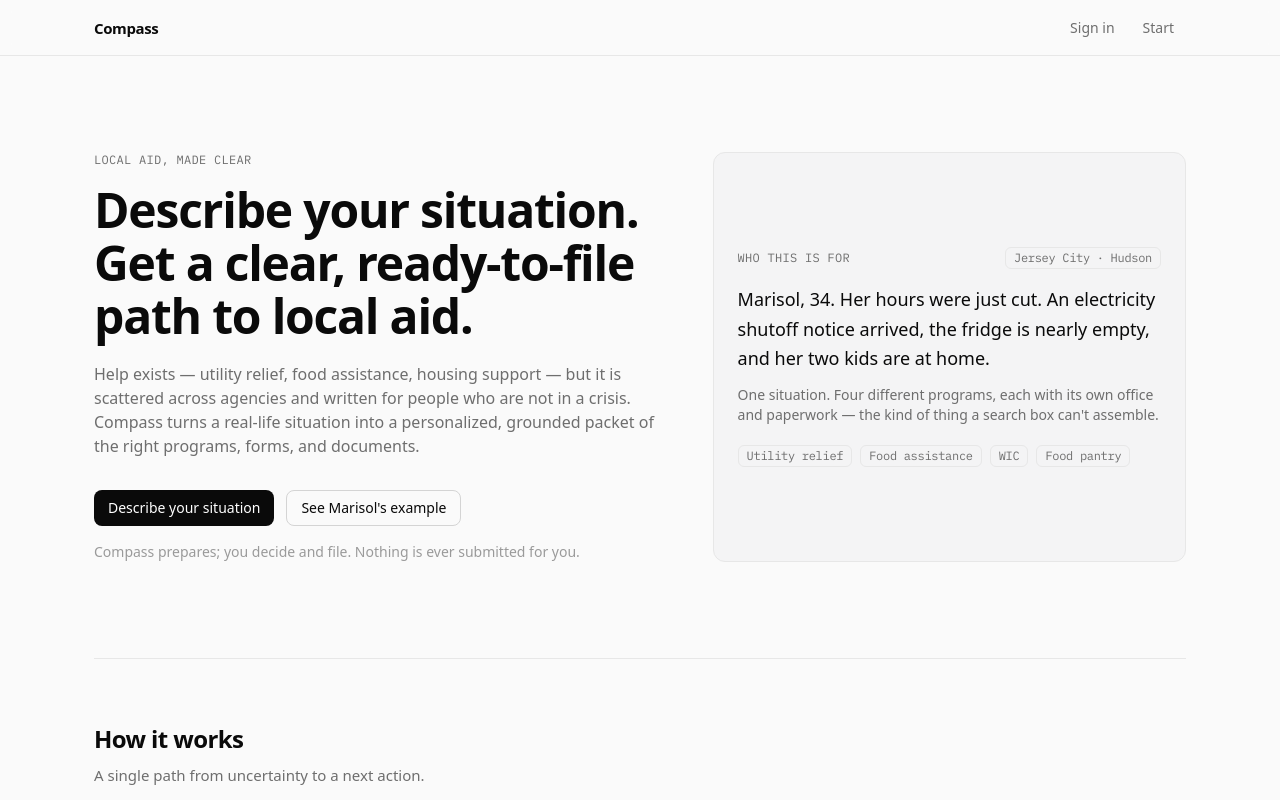
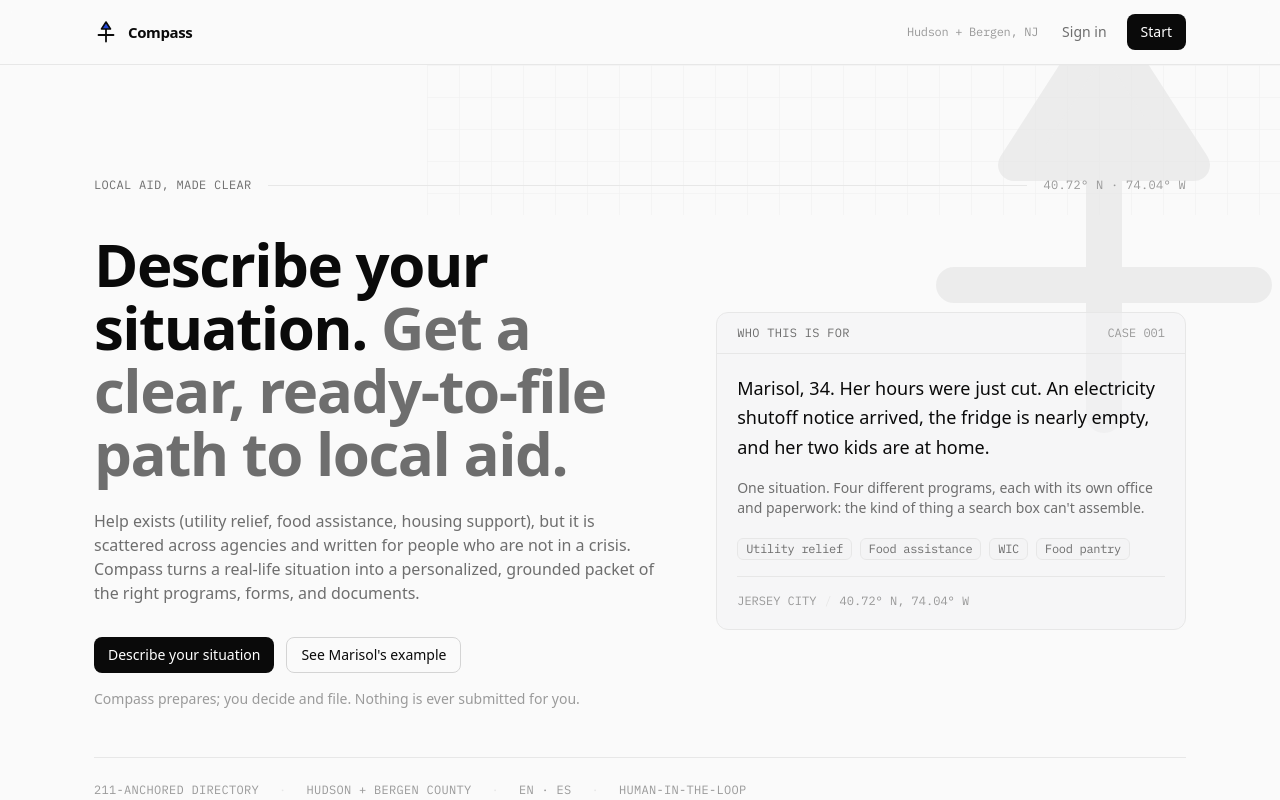
Before and after one commit to aaravjaichand/compass, a Next.js app: page / in a window 1280 px wide. Shown: the top 800 px of the page. Built offline with nearby package versions, Linux system fonts and the light colour scheme; a web font is replaced by a local one.

Commit message:
feat: redesign marketing homepage hero and nav with the logo

```diff
--- a/app/(marketing)/page.tsx
+++ b/app/(marketing)/page.tsx
@@ -3,6 +3,7 @@ import { Button } from "@/components/ui/Button";
 import { Card } from "@/components/ui/Card";
 import { Badge } from "@/components/ui/Badge";
 import { StatusDot } from "@/components/ui/StatusDot";
+import { Logo } from "@/components/Logo";
 import { ActionPlanView } from "@/components/ActionPlanView";
 import { MARISOL_SAMPLE_PLAN } from "@/lib/sample/marisol-plan";
 
@@ -17,7 +18,7 @@ const STEPS = [
     n: "02",
     label: "REASON",
     title: "The agent plans and checks",
-    body: "It interprets your words, searches a real local directory, and checks rough eligibility — showing its work as it goes.",
+    body: "It interprets your words, searches a real local directory, and checks rough eligibility, showing its work as it goes.",
   },
   {
     n: "03",
@@ -33,31 +34,62 @@ const STEPS = [
   },
 ];
 
-const MARISOL_NEEDS = [
-  "Utility relief",
-  "Food assistance",
-  "WIC",
-  "Food pantry",
-];
+const MARISOL_NEEDS = ["Utility relief", "Food assistance", "WIC", "Food pantry"];
 
 export default function Home() {
   return (
-    <div className="mx-auto w-full max-w-[1140px] px-6">
-      {/* Hero */}
-      <section className="grid gap-10 py-16 md:grid-cols-[1.1fr_0.9fr] md:py-24">
-        <div className="flex flex-col justify-center">
-          <span className="font-mono text-xs tracking-wide text-muted">
-            LOCAL AID, MADE CLEAR
+    <div className="w-full">
+      {/* Hero: full-bleed, with a faint compass watermark + blueprint grid for atmosphere */}
+      <section className="relative overflow-hidden border-b border-border">
+        <div aria-hidden className="pointer-events-none absolute inset-0 overflow-hidden">
+          <svg className="absolute inset-y-0 right-0 w-2/3 text-border opacity-60">
+            <defs>
+              <pattern
+                id="hero-grid"
+                width="32"
+                height="32"
+                patternUnits="userSpaceOnUse"
+              >
+                <path d="M32 0H0V32" fill="none" stroke="currentColor" strokeWidth="1" />
+              </pattern>
+            </defs>
+            <rect width="100%" height="100%" fill="url(#hero-grid)" />
+          </svg>
+          <Logo
+            mono
+            decorative
+            className="absolute -top-20 -right-16 size-[360px] text-border opacity-70 md:size-[480px]"
+          />
+        </div>
+
+        <div className="relative mx-auto max-w-[1140px] px-6 py-20 md:py-28">
+          {/* Editorial eyebrow: label, hairline, coordinates (the compass metaphor) */}
+          <div
+            className="fade-up flex items-center gap-4 font-mono text-xs tracking-wide text-muted"
+            style={{ animationDelay: "0ms" }}
+          >
+            <span>LOCAL AID, MADE CLEAR</span>
+            <span className="h-px flex-1 bg-border" />
+            <span className="hidden text-subtle sm:inline">40.72° N · 74.04° W</span>
+          </div>
+
+          <div className="mt-10 grid gap-12 md:grid-cols-[1.1fr_0.9fr]">
+            <div
+              className="fade-up flex flex-col justify-center"
+              style={{ animationDelay: "80ms" }}
+            >
+              <h1 className="text-5xl leading-[1.05] tracking-tight text-balance md:text-6xl">
+                Describe your situation.{" "}
+                <span className="text-muted">
+                  Get a clear, ready-to-file path to local aid.
                 </span>
-          <h1 className="mt-4 text-4xl leading-[1.1] tracking-tight md:text-5xl">
-            Describe your situation. Get a clear, ready-to-file path to local
-            aid.
               </h1>
-          <p className="mt-5 max-w-xl text-base text-muted">
-            Help exists — utility relief, food assistance, housing support — but
-            it is scattered across agencies and written for people who are not in
-            a crisis. Compass turns a real-life situation into a personalized,
-            grounded packet of the right programs, forms, and documents.
+              <p className="mt-6 max-w-xl text-base text-muted">
+                Help exists (utility relief, food assistance, housing support),
+                but it is scattered across agencies and written for people who
+                are not in a crisis. Compass turns a real-life situation into a
+                personalized, grounded packet of the right programs, forms, and
+                documents.
               </p>
               <div className="mt-8 flex flex-wrap items-center gap-3">
                 <Link href="/try">
@@ -68,36 +100,66 @@ export default function Home() {
                 </Link>
               </div>
               <p className="mt-4 text-sm text-subtle">
-            Compass prepares; you decide and file. Nothing is ever submitted for
-            you.
+                Compass prepares; you decide and file. Nothing is ever submitted
+                for you.
               </p>
             </div>
 
-        {/* Marisol vignette — the named user, up front */}
-        <Card className="flex flex-col justify-center bg-surface-2">
-          <div className="flex items-center justify-between">
+            {/* Marisol "case file": the named user, framed as a record */}
+            <div
+              className="fade-up flex flex-col justify-center"
+              style={{ animationDelay: "180ms" }}
+            >
+              <div className="overflow-hidden rounded-lg border border-border bg-surface-2/60">
+                <div className="flex items-center justify-between border-b border-border px-5 py-3">
                   <span className="font-mono text-xs tracking-wide text-muted">
                     WHO THIS IS FOR
                   </span>
-            <Badge>Jersey City · Hudson</Badge>
+                  <span className="font-mono text-xs text-subtle">CASE 001</span>
                 </div>
-          <p className="mt-4 text-lg leading-relaxed text-fg">
-            <span className="font-medium">Marisol, 34.</span> Her hours were just
-            cut. An electricity shutoff notice arrived, the fridge is nearly
-            empty, and her two kids are at home.
+                <div className="space-y-4 px-5 py-5">
+                  <p className="text-lg leading-relaxed text-fg">
+                    <span className="font-medium">Marisol, 34.</span> Her hours
+                    were just cut. An electricity shutoff notice arrived, the
+                    fridge is nearly empty, and her two kids are at home.
                   </p>
-          <p className="mt-3 text-sm text-muted">
-            One situation. Four different programs, each with its own office and
-            paperwork — the kind of thing a search box can&apos;t assemble.
+                  <p className="text-sm text-muted">
+                    One situation. Four different programs, each with its own
+                    office and paperwork: the kind of thing a search box
+                    can&apos;t assemble.
                   </p>
-          <div className="mt-5 flex flex-wrap gap-2">
+                  <div className="flex flex-wrap gap-2 pt-1">
                     {MARISOL_NEEDS.map((need) => (
                       <Badge key={need}>{need}</Badge>
                     ))}
                   </div>
-        </Card>
+                  <div className="flex items-center gap-2 border-t border-border pt-4 font-mono text-xs text-subtle">
+                    <span>JERSEY CITY</span>
+                    <span className="text-border">/</span>
+                    <span>40.72° N, 74.04° W</span>
+                  </div>
+                </div>
+              </div>
+            </div>
+          </div>
+
+          {/* Spec strip: quiet credibility, mono with hairline dividers */}
+          <div
+            className="fade-up mt-12 flex flex-wrap items-center gap-x-5 gap-y-2 border-t border-border pt-6 font-mono text-xs tracking-wide text-subtle"
+            style={{ animationDelay: "260ms" }}
+          >
+            <span>211-ANCHORED DIRECTORY</span>
+            <span className="text-border">·</span>
+            <span>HUDSON + BERGEN COUNTY</span>
+            <span className="text-border">·</span>
+            <span>EN · ES</span>
+            <span className="text-border">·</span>
+            <span>HUMAN-IN-THE-LOOP</span>
+          </div>
+        </div>
       </section>
 
+      <div className="mx-auto w-full max-w-[1140px] px-6">
         {/* How it works */}
         <section className="border-t border-border py-16">
           <h2 className="text-2xl tracking-tight">How it works</h2>
@@ -120,13 +182,13 @@ export default function Home() {
           </div>
         </section>
 
-      {/* A real example — the output shape, shown before the sign-in wall */}
+        {/* A real example: the output shape, shown before the sign-in wall */}
         <section className="border-t border-border py-16">
           <div className="flex flex-wrap items-end justify-between gap-3">
             <div>
               <h2 className="text-2xl tracking-tight">What Compass produces</h2>
               <p className="mt-2 max-w-xl text-muted">
-              A real example of the packet Marisol receives — matched programs,
+                A real example of the packet Marisol receives: matched programs,
                 why each fits, a confidence level, the documents to bring, and a
                 drafted cover email.
               </p>
@@ -141,27 +203,31 @@ export default function Home() {
         {/* Why an agent */}
         <section className="grid gap-8 border-t border-border py-16 md:grid-cols-2">
           <div>
-          <h2 className="text-2xl tracking-tight">Why an agent, not a search box</h2>
+            <h2 className="text-2xl tracking-tight">
+              Why an agent, not a search box
+            </h2>
             <p className="mt-4 max-w-xl text-muted">
-            A web search returns ten links and leaves the work to you — figuring
-            out which programs apply, whether you qualify, and what each one
-            needs. Compass does that reasoning: it plans the lookups, matches a
-            real directory, checks rough eligibility, and assembles the paperwork
-            into one packet.
+              A web search returns ten links and leaves the work to you:
+              figuring out which programs apply, whether you qualify, and what
+              each one needs. Compass does that reasoning: it plans the lookups,
+              matches a real directory, checks rough eligibility, and assembles
+              the paperwork into one packet.
             </p>
           </div>
           <Card className="flex flex-col gap-4">
             <div className="flex items-start gap-3">
               <StatusDot tone="success" />
               <p className="text-sm text-muted">
-              <span className="text-fg">Every match shows its reasoning</span> —
+                <span className="text-fg">Every match shows its reasoning:</span>{" "}
                 why it fit, a confidence level, and its source in the directory.
               </p>
             </div>
             <div className="flex items-start gap-3">
               <StatusDot tone="warning" />
               <p className="text-sm text-muted">
-              <span className="text-fg">Eligibility is rough, never a verdict.</span>{" "}
+                <span className="text-fg">
+                  Eligibility is rough, never a verdict.
+                </span>{" "}
                 Uncertain cases are flagged for a person to confirm.
               </p>
             </div>
@@ -175,5 +241,6 @@ export default function Home() {
           </Card>
         </section>
       </div>
+    </div>
   );
 }
--- a/components/Logo.tsx
+++ b/components/Logo.tsx
@@ -6,14 +6,25 @@
  * the arrowhead keeps the brand blue via the `accent` token in both themes.
  * Size and color come from the parent via `className` (e.g. `size-5 text-fg`).
  */
-export function Logo({ className }: { className?: string }) {
+export function Logo({
+  className,
+  mono = false,
+  decorative = false,
+}: {
+  className?: string;
+  /** Render the arrowhead in the current color instead of brand blue (for faint watermarks). */
+  mono?: boolean;
+  /** Hide from assistive tech (when the mark is purely decorative, e.g. a background watermark). */
+  decorative?: boolean;
+}) {
   return (
     <svg
       viewBox="0 0 24 24"
       fill="none"
       className={className}
-      role="img"
-      aria-label="Compass"
+      {...(decorative
+        ? { "aria-hidden": true }
+        : { role: "img", "aria-label": "Compass" })}
     >
       <path
         d="M12 8v13.5M4.5 15h15"
@@ -24,7 +35,7 @@ export function Logo({ className }: { className?: string }) {
       />
       <path
         d="M12 2 16.5 9h-9z"
-        className="fill-accent"
+        className={mono ? "fill-current" : "fill-accent"}
         stroke="currentColor"
         strokeWidth="1.6"
         strokeLinejoin="round"
--- a/components/SiteHeader.tsx
+++ b/components/SiteHeader.tsx
@@ -1,29 +1,37 @@
 import Link from "next/link";
+import { Logo } from "@/components/Logo";
+import { Button } from "@/components/ui/Button";
 
 export function SiteHeader() {
   return (
-    <header className="sticky top-0 z-20 h-14 border-b border-border bg-bg/80 backdrop-blur print:hidden">
-      <div className="mx-auto flex h-14 max-w-[1140px] items-center justify-between px-6">
+    <header className="sticky top-0 z-20 border-b border-border bg-bg/80 backdrop-blur print:hidden">
+      <div className="mx-auto flex h-16 max-w-[1140px] items-center justify-between px-6">
         <Link
           href="/"
-          className="text-[15px] font-semibold tracking-tight text-fg"
+          aria-label="Compass home"
+          className="group flex items-center gap-2.5 text-fg"
         >
-          Compass
+          {/* The north arrow nudges up on hover — a small nod to the compass. */}
+          <Logo className="size-6 shrink-0 transition-transform duration-300 ease-out group-hover:-translate-y-0.5 motion-reduce:transition-none" />
+          <span className="text-[15px] font-semibold tracking-tight">
+            Compass
+          </span>
         </Link>
-        <nav className="flex items-center gap-1 text-sm">
+
+        <div className="flex items-center gap-2">
+          <span className="mr-1 hidden font-mono text-xs tracking-tight text-subtle sm:inline">
+            Hudson + Bergen, NJ
+          </span>
           <Link
             href="/sign-in"
-            className="rounded-md px-3 py-1.5 font-medium text-muted transition-colors duration-150 hover:bg-surface-2 hover:text-fg"
+            className="rounded-md px-3 py-1.5 text-sm font-medium text-muted transition-colors duration-150 hover:bg-surface-2 hover:text-fg"
           >
             Sign in
           </Link>
-          <Link
-            href="/try"
-            className="rounded-md px-3 py-1.5 font-medium text-muted transition-colors duration-150 hover:bg-surface-2 hover:text-fg"
-          >
-            Start
+          <Link href="/try">
+            <Button>Start</Button>
           </Link>
-        </nav>
+        </div>
       </div>
     </header>
   );
```
Lines whose indentation alone changed are shown as unchanged.
